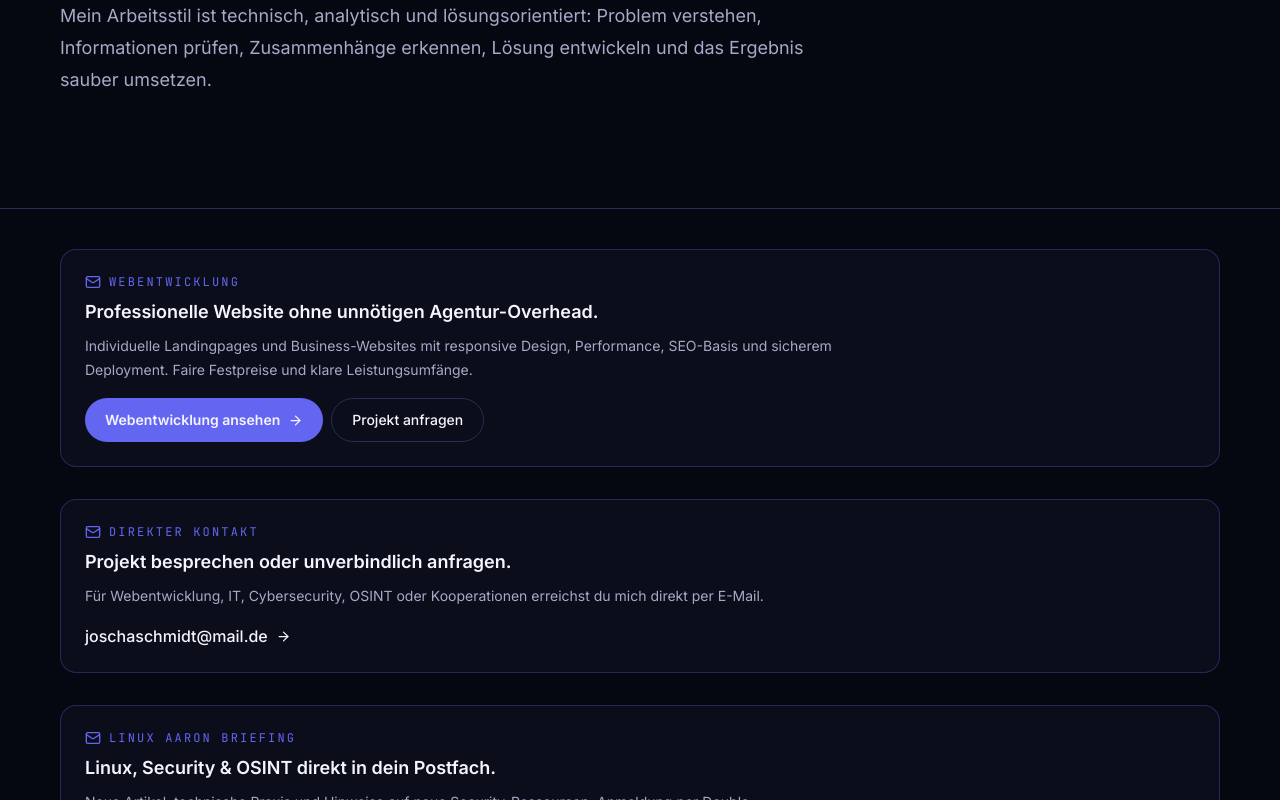
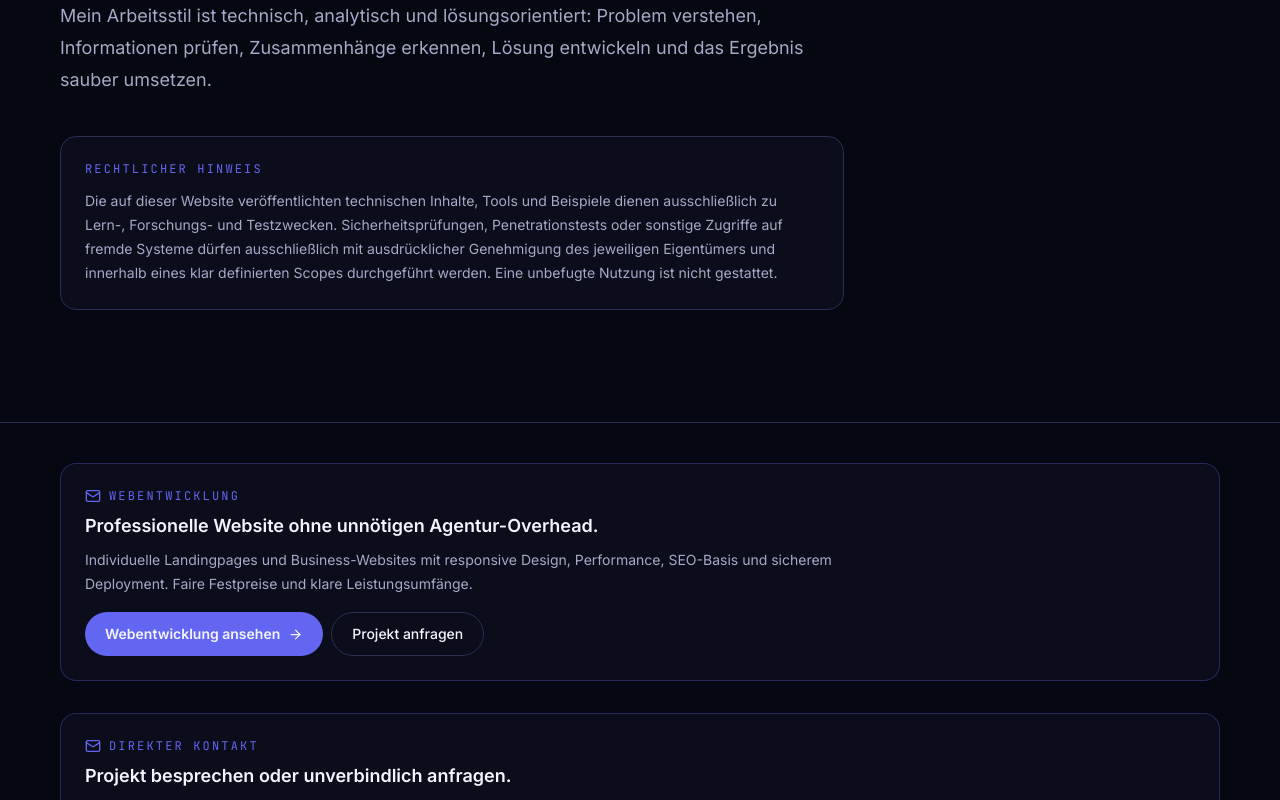
Before and after one commit to aaron0sec/webseite, a Next.js app: page /ueber-mich in a window 1280 px wide. Shown: the part 1105-1905 px from the top of the page. Built offline with nearby package versions, Linux system fonts and the light colour scheme.

Commit message:
Add legal security research notice and finalize About page

```diff
--- a/src/app/ueber-mich/page.tsx
+++ b/src/app/ueber-mich/page.tsx
@@ -85,6 +85,13 @@ export default function About() {
               Problem verstehen, Informationen prüfen, Zusammenhänge erkennen,
               Lösung entwickeln und das Ergebnis sauber umsetzen.
             </p>
+
+            <div className="mt-10 rounded-2xl border border-[var(--border)] bg-[var(--surface)] p-6 text-sm leading-6">
+              <p className="font-mono text-xs tracking-[0.18em] text-[var(--accent)]">RECHTLICHER HINWEIS</p>
+              <p className="mt-3 text-[var(--muted)]">
+                Die auf dieser Website veröffentlichten technischen Inhalte, Tools und Beispiele dienen ausschließlich zu Lern-, Forschungs- und Testzwecken. Sicherheitsprüfungen, Penetrationstests oder sonstige Zugriffe auf fremde Systeme dürfen ausschließlich mit ausdrücklicher Genehmigung des jeweiligen Eigentümers und innerhalb eines klar definierten Scopes durchgeführt werden. Eine unbefugte Nutzung ist nicht gestattet.
+              </p>
+            </div>
           </div>
         </Reveal>
 
```
